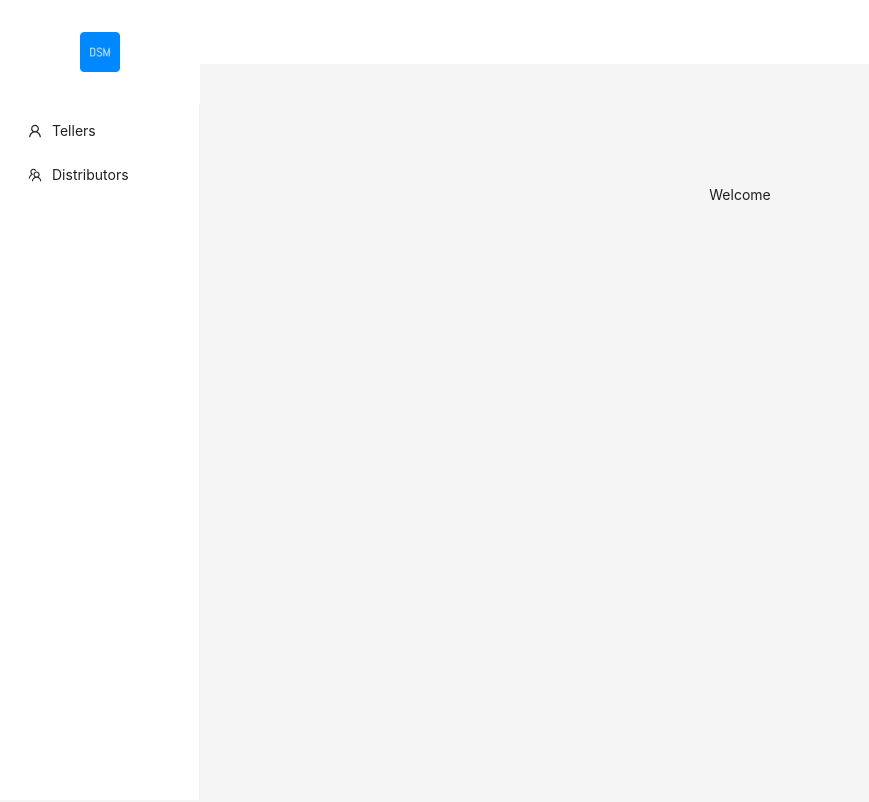
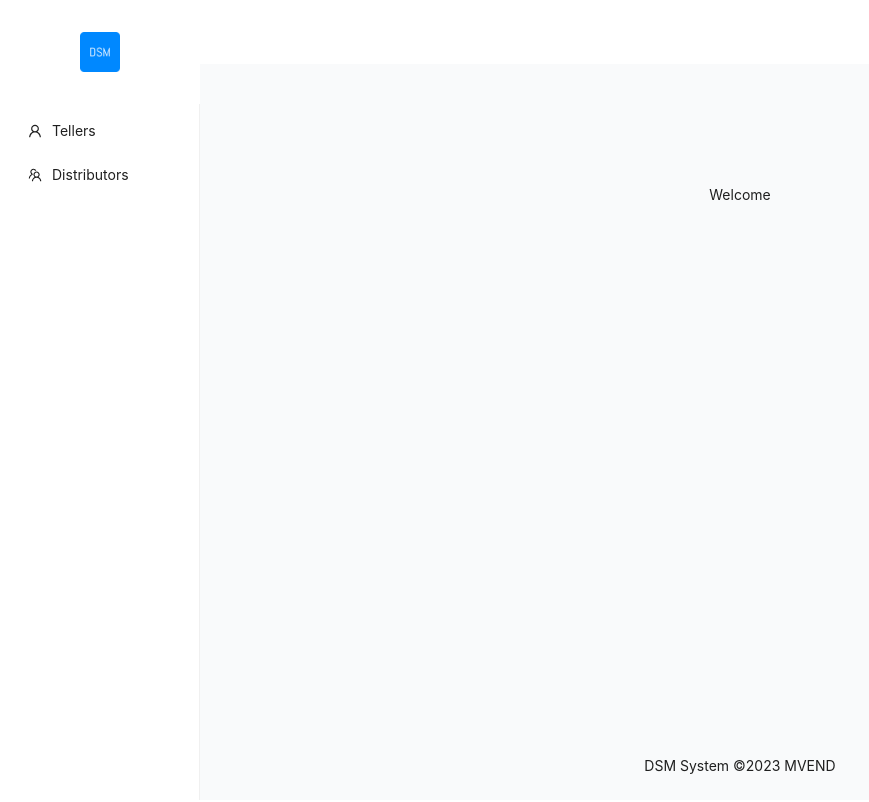
Before and after one commit to higirobruce/dsm, a Next.js app: page / in a window 1280 px wide. Shown: the top 802 px of the page, without its empty margins (0-869 px from the left). Built offline with nearby package versions, Linux system fonts and the light colour scheme.

Commit message:
pull tellers from API

```diff
--- a/app/components/globalComponent.js
+++ b/app/components/globalComponent.js
@@ -1,6 +1,6 @@
 "use client";
 import { Layout, Menu } from "antd";
-import React from "react";
+import React, { useEffect, useState } from "react";
 import { motion } from "framer-motion";
 
 import {
@@ -14,6 +14,7 @@ import {
   VideoCameraOutlined,
 } from "@ant-design/icons";
 import Image from "next/image";
+import { useRouter, usePathname } from "next/navigation";
 
 // const items = [
 //   UserOutlined,
@@ -32,19 +33,42 @@ import Image from "next/image";
 
 const items = [
   {
-    key: 0,
+    key: "/system/tellers",
     icon: React.createElement(UserOutlined),
     label: "Tellers",
   },
   {
-    key: 1,
+    key: "/system/distributors",
     icon: React.createElement(TeamOutlined),
     label: "Distributors",
   },
 ];
 export default function GlobalComponent({ children }) {
+  let router = useRouter();
+  let pathName = usePathname();
+  const [current, setCurrent] = useState(pathName.substring(1));
+
+  let parts = pathName.split("/");
+  if (parts.length >= 3) {
+    pathName = `/${parts[1]}/${parts[2]}`;
+  }
+  useEffect(() => {
+    setCurrent(pathName.substring(1));
+  }, [pathName]);
+
+  const onClick = (e) => {
+    if (e.key === "logout") {
+      //   logout();
+    } else {
+      router.push(`${e.key}`);
+      // setScreen(e.key);
+    }
+    setCurrent(e.key);
+  };
+
   return (
     <motion.div
+
       initial={{ opacity: 0 }}
       animate={{
         opacity: 1,
@@ -55,7 +79,7 @@ export default function GlobalComponent({ children }) {
         ease: "circOut",
       }}
     >
-      <Layout hasSider>
+      <Layout hasSider className="h-screen">
         <Layout.Sider
           style={{
             overflow: "auto",
@@ -71,18 +95,20 @@ export default function GlobalComponent({ children }) {
             className="demo-logo-vertical font-semibold items-center justify-center flex"
             style={{ margin: "2rem" }}
           >
-            <Image src='/android-chrome-192x192.png' height={40} width={40}/>
+            <Image src="/android-chrome-192x192.png" height={40} width={40} />
           </div>
           <Menu
             //   theme="dark"
             mode="inline"
-            defaultSelectedKeys={["4"]}
+            onClick={onClick}
+            defaultSelectedKeys={["/system/distributors"]}
+            selectedKeys={[current]}
             items={items}
             style={{ height: "100%", paddingTop: "0.2rem" }}
           />
         </Layout.Sider>
 
-        <Layout className="site-layout" style={{ marginLeft: 200 }}>
+        <Layout className="site-layout bg-gray-50" style={{ marginLeft: 200 }}>
           <Layout.Header
             style={{
               position: "sticky",
@@ -97,12 +123,13 @@ export default function GlobalComponent({ children }) {
 
           <Layout.Content
             style={{ margin: "24px 16px 0", overflow: "initial" }}
+
           >
             {children}
           </Layout.Content>
 
-          <Layout.Footer style={{ textAlign: "center" }}>
-            Ant Design ©2023 Created by Ant UED
+          <Layout.Footer style={{ textAlign: "center" }} className="bg-gray-50">
+            DSM System ©2023 MVEND
           </Layout.Footer>
         </Layout>
       </Layout>
--- a/app/layout.js
+++ b/app/layout.js
@@ -12,7 +12,7 @@ export const metadata = {
 export default function RootLayout({ children }) {
   return (
     <html lang="en">
-      <body className={inter.className}>
+      <body className={`${inter.className} bg-white`}>
         <GlobalComponent children={children} />
       </body>
     </html>
--- a/app/page.js
+++ b/app/page.js
@@ -1,4 +1,6 @@
 import Image from 'next/image'
+
+export let url=`https://staging.dsmsystem.biz/`
 
 export default function Home() {
   return (
--- /dev/null
+++ b/app/system/distributors/page.js
@@ -0,0 +1,9 @@
+import React from 'react'
+
+export default function page() {
+  return (
+    <div>
+      Distributors
+    </div>
+  )
+}
--- /dev/null
+++ b/app/system/tellers/page.js
@@ -0,0 +1,68 @@
+'use client'
+import { url } from "@/app/page";
+import { Spin, Table } from "antd";
+import {Typography} from "antd";
+import React, { useEffect, useState } from "react";
+
+export async function getTellers(setTellers, setLoading, setDataFound) {
+  setLoading(true);
+  fetch(`${url}/tellers`, {
+    method: "GET",
+    headers: {
+      "Content-Type": "application/json",
+    },
+  })
+    .then((res) => {
+      if (res.ok) {
+        return res.json();
+      } else {
+        throw Error(JSON.stringify(res));
+      }
+    })
+    .then((res) => {
+      setTellers(res.data);
+      setDataFound(true);
+    })
+    .catch((err) => {
+      setDataFound(false);
+      console.log(err);
+    })
+    .finally(() => {
+      setLoading(false);
+    });
+}
+export default function page() {
+  let [tellers, setTellers] = useState([]);
+  let [loading, setLoading] = useState(false);
+  let [dataFound, setDataFound] = useState(false);
+
+  useEffect(() => {
+    getTellers(setTellers, setLoading, setDataFound);
+  }, []);
+
+  let columns = [
+    {
+      title: "Id",
+      dataIndex: "teller_id",
+      key: "teller_id",
+    },
+    {
+      title: "Names",
+      dataIndex: "full_name",
+      key: "full_name",
+    },
+    {
+      title: "Telephone",
+      dataIndex: "telephone_number",
+      key: "telephone_number",
+    },
+  ];
+  return (
+    <div className="flex flex-col h-full">
+      {dataFound && <div>
+        <Typography.Title level={4}>Tellers</Typography.Title>
+        <Table size="middle" columns={columns} dataSource={tellers} className="rounded shadow" /></div>}
+      {loading && <Spin spinning={true} size="small" />}
+    </div>
+  );
+}
```
